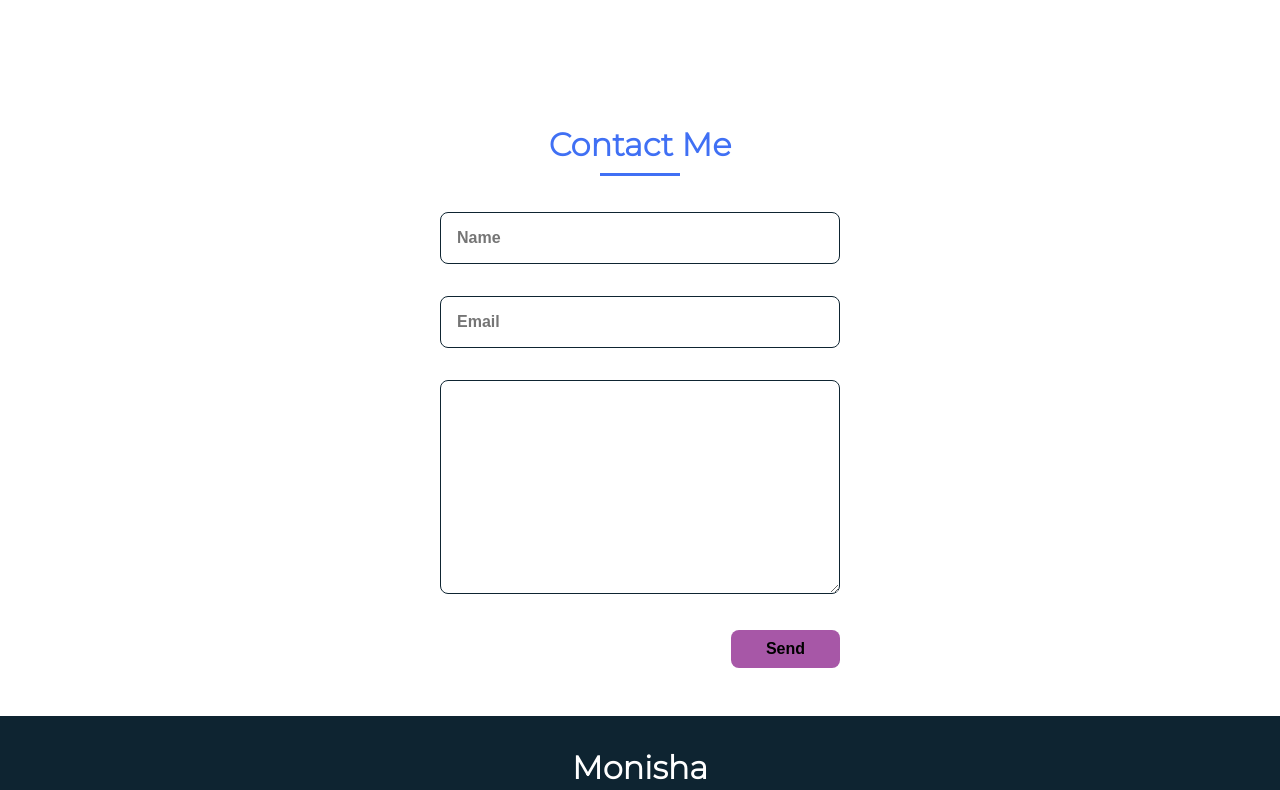
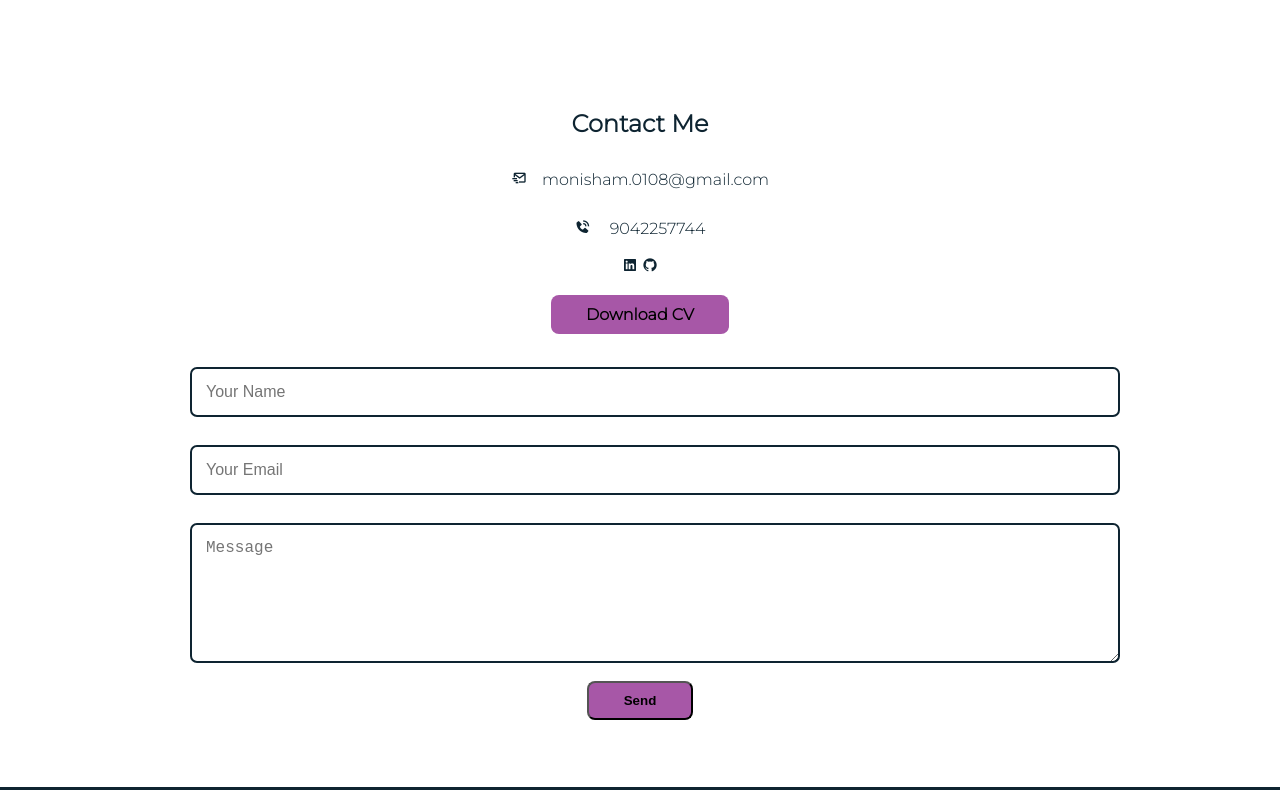
Before and after one commit to MONIsha0000/My-New-Portfolio, a plain HTML site: page index.html in a window 1280 px wide. Shown: the part 3991-4781 px from the top of the page. Drawn offline with nearby package versions, Linux system fonts and the light colour scheme.

Commit message:
PORTFOLIO

```diff
--- a/assets/CSS/style.css
+++ b/assets/CSS/style.css
@@ -511,25 +511,83 @@ body{
 
 /* contact */
 
-.control_input {
+.contact_container{
+    row-gap: 2rem;
+    text-align: center;
+}
+
+.contact_subtitle{
+    margin-bottom: var(--mb-4);
+}
+
+.contact-left{
+    flex-basis: 35%;
+}
+
+.contact-right{
+    flex-basis: 60%;
+}
+
+.contact-left p{
+    margin-top: 30px;
+}
+
+.contact-left p i{
+    margin-right: 15px;
+    font-size: var(--font-semi);
+}
+
+.social-icons a{
+    text-decoration: none;
+    font-size: var(--font-semi);
+    display: inline-block;
+    color: var(--second-color);
+    transition: transform 0.5s;
+}
+
+.social-icons a:hover{
+    color: grey;
+    transform: translateY(-5px);
+}
+
+.btn.btn2{
+    display: inline-block;
+    background-color: rgb(167, 87, 167);
+    color: black;
+    padding: 10px 35px;
+    outline: none;
+    font-weight: var(--font-semi);
+    border-radius: 0.5rem;
+}
+
+.btn.btn2:hover{
+    cursor: pointer;
+    background-color: whitesmoke;
+    color: black;
+    box-shadow: 0 10px 36px rgba(0, 0, 0, 0.15);
+}
+
+.contact-right form{
     width: 100%;
-    font-size: var(--nomral-font-size);
-    font-weight: var(--font-semi);
-    padding: 1rem;
-    border-radius: 0.5rem;
-    border: 1.5px solid var(--second-color);
-    outline: none;
-    margin-bottom: var(--mb-4);
-  }
+}
 
-  .control_button {
-    display: block;
-    border: none;
-    outline: none;
-    font-size: var(--nomral-font-size);
+form input, form textarea{
+    width: 100%;
+    border: 0;
+    outline:auto;
+    padding: 15px;
+    margin: 15px;
+    color: var(--second-color);
+    font-size: var(--font-semi);
+    border-radius: 6px;
+}
+
+form btn2{
+    padding: 14px 60px;
+    font-size: var(--font-semi);
+    margin-top: 20px;
     cursor: pointer;
-    margin-left: auto;
-  }
+}
 
 /* footer */
 .footer{
--- a/index.html
+++ b/index.html
@@ -215,7 +215,7 @@
     </section>
 
     <!-- contact details -->
-    <section class="contact section" id="contact">
+    <!-- <section class="contact section" id="contact">
         <h2 class="section-title" data-aos="fade-down">Contact Me</h2>
 
         <div class="contact_container bd_grid">
@@ -233,6 +233,33 @@
 
             <input type="button" value="Send" class="control_button button" data-aos="fade-right"/>
           </form>
+        </div>
+      </section> -->
+
+      <section class = "contact section">
+        <div id = "contact">
+            <div class = "contact_container bd_grid">
+                <div class="row"><div class="contact-left">
+                    <h2 class = "contact_subtitle" data-aos="fade-down">Contact Me</h2>
+                    <p data-aos="fade-down" data-aos-delay="300"><i class='bx bx-mail-send' data-aos="fade-down" data-aos-delay="300"></i>monisham.0108@gmail.com</p>
+                    <p data-aos="fade-down" data-aos-delay="300"><i class='bx bxs-phone-call' data-aos="fade-down" data-aos-delay="300"></i> 9042257744</p>
+                    <div class="social-icons"><br>
+                        <a href="https://www.linkedin.com/in/monisha-m-582429215" ><i class='bx bxl-linkedin-square'></i></a>
+                        <a href="https://github.com/MONIsha0000"><i class='bx bxl-github'></i></a>
+                    </div><br>
+                    <a href = "My Resume.pdf" download class = "btn btn2">Download CV</a>
+                </div><br>
+                <div class="row">
+                <div class="contact-right">
+                    <form name = "submit-to-google-sheet">
+                        <input type = "text" name = "Name" placeholder="Your Name" required>
+                        <input type = "email" name = "Email" placeholder="Your Email" required>
+                        <textarea name = "Message" rows="6" placeholder="Message"></textarea>
+                        <button type="submit" class = "btn btn2">Send</button>
+                    </form><br>
+                </div>
+            </div>
+            </div>
         </div>
       </section>
 
@@ -258,5 +285,17 @@
             once: false
         });
       </script>
+
+      <script>
+  const scriptURL = 'https://script.google.com/macros/s/AKfycbxh35deNry0FjI0x0DAJC5AjPk8_gIWkAt0627vyw0fjTlH8H2ASpqufN5Z_m26PrjwzA/exec'
+  const form = document.forms ['submit-to-google-sheet']
+
+  form.addEventListener ('submit', e => {
+    e.preventDefault()
+    fetch(scriptURL, { method: 'POST', body: new FormData(form)})
+      .then(response => console.log('Success!', response))
+      .catch(error => console.error('Error!', error.message))
+  })
+</script>
 </body>
 </html>
```
Also changed, not shown: 1 other file.
